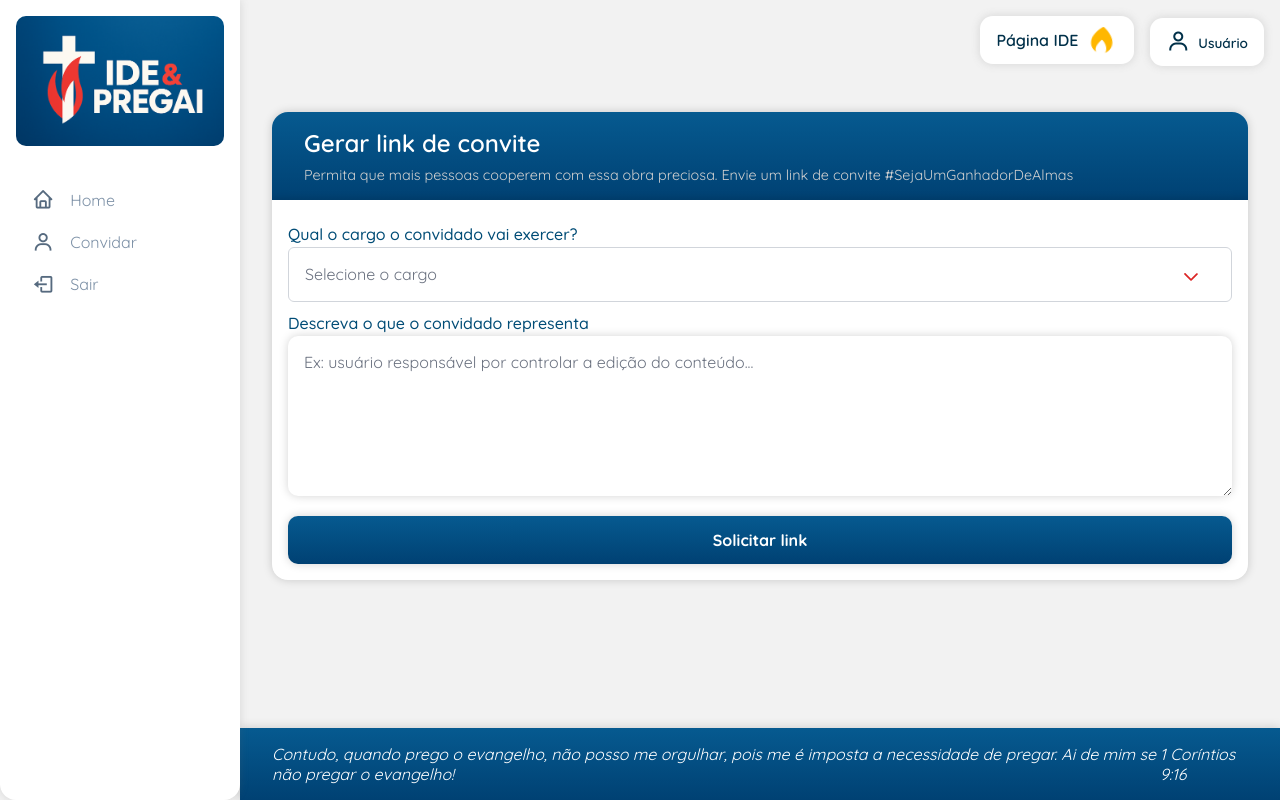
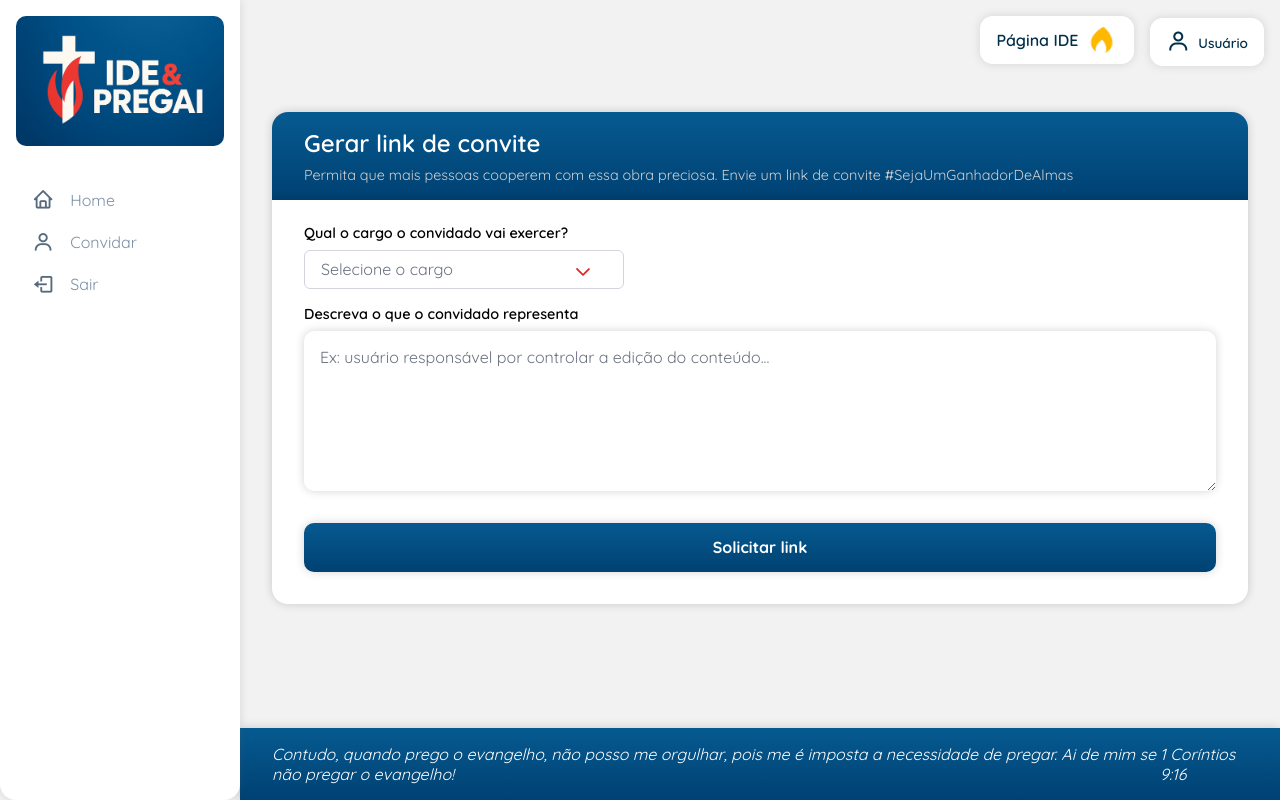
Before and after one commit to jefferson-da-silva-santos/ide, a React (Vite) app: page /invitation in a window 1280 px wide. Built offline with nearby package versions, Linux system fonts and the light colour scheme; sample sign-in values are in the browser's storage.

Commit message:
feat: add

```diff
--- a/src/assets/css/styles.css
+++ b/src/assets/css/styles.css
@@ -338,25 +338,27 @@
 }
 
 .content__form {
-  padding: 1rem;
+  padding: 1rem 2rem 2rem 2rem;
   display: flex;
   flex-direction: column;
   justify-content: center;
   align-items: baseline;
-  gap: 0.2rem;
+  gap: 0.5rem;
   width: 100%;
 }
 .content__form label {
   margin-top: 0.5rem;
-  color: #004c76;
-  font-weight: 500;
+  font-size: 0.9rem;
+  color: #000000;
+  font-weight: 600;
 }
 .content__form .p-dropdown {
-  padding: 1rem !important;
+  padding: 0.5rem 1rem !important;
   width: 100% !important;
+  max-width: 20rem;
 }
 .content__form .p-dropdown-item {
-  padding: 1rem !important;
+  padding: 0.5rem 1rem !important;
 }
 .content__form textarea {
   height: 10rem !important;
@@ -581,11 +583,30 @@
   gap: 1.5rem;
   width: 100%;
   max-width: 70rem;
-  padding: 1rem 2rem 2rem 2rem;
+  overflow: hidden;
   background: #ffffff; /* leve fundo azulado */
   border-radius: 7px;
   box-shadow: 0 0 10px rgba(101, 101, 101, 0.2);
   font-family: "Poppins", sans-serif;
+}
+.container-home .form-ide .form-content {
+  width: 100%;
+  padding: 0 2rem 2rem 2rem;
+}
+.container-home .form-ide .header-form {
+  display: flex;
+  flex-direction: column;
+  justify-content: center;
+  align-items: baseline;
+  gap: 0.5rem;
+  width: 100%;
+  padding: 2rem;
+  background-image: linear-gradient(to bottom, #065a90, #004173);
+}
+.container-home .form-ide .header-form h2 {
+  color: #fff;
+  font-size: 1.5rem;
+  font-weight: 600;
 }
 .container-home .form-ide .form-group {
   position: relative;
@@ -602,12 +623,6 @@
   font-size: 0.8rem;
   position: absolute;
   bottom: -16px;
-}
-.container-home h2 {
-  text-align: center;
-  color: #0077b6; /* azul profundo pra contraste */
-  margin-bottom: 2rem;
-  font-weight: 700;
 }
 .container-home .label-ide {
   display: block;
@@ -649,6 +664,7 @@
   font-weight: bold;
   cursor: pointer;
   font-size: 1rem;
+  margin-top: 1.5rem;
   transition: 0.3s ease;
 }
 .container-home button[type=submit]:hover {
@@ -1056,6 +1072,12 @@
   .container-home form .form-group .error {
     font-size: 0.7rem;
   }
+  .container-home .form-ide .form-content {
+    padding: 0 1rem 1rem 1rem;
+  }
+  .content__form {
+    padding: 1rem 1rem 1rem 1rem;
+  }
   .container-home label {
     margin-bottom: 4px;
   }
@@ -1065,9 +1087,6 @@
   }
   .container-home .header-home .menu {
     margin-left: 1rem;
-  }
-  .container-home form {
-    padding: 1rem;
   }
   .container-login .wrapper {
     display: grid;
--- a/src/assets/sass/main.scss
+++ b/src/assets/sass/main.scss
@@ -332,23 +332,25 @@
 }
 
 .content__form {
-  padding: 1rem;
-  @include flex(column, center, baseline, .2rem);
+  padding: 1rem 2rem 2rem 2rem;
+  @include flex(column, center, baseline, .5rem);
   width: 100%;
 
   label {
     margin-top: .5rem;
-    color: #004c76;
-    font-weight: 500;
+    font-size: .9rem;
+    color: #000000;
+    font-weight: 600;
   }
 
   .p-dropdown {
-    padding: 1rem !important;
+    padding: .5rem 1rem !important;
     width: 100% !important;
+    max-width: 20rem;
   }
 
   .p-dropdown-item {
-    padding: 1rem !important;
+    padding: .5rem 1rem !important;
   }
 
 
@@ -548,16 +550,36 @@
     @include flex(column, center, baseline, 1.5rem);
     width: 100%;
     max-width: 70rem;
-    padding: 1rem 2rem 2rem 2rem;
+    overflow: hidden;
     background: #ffffff; /* leve fundo azulado */
     border-radius: 7px;
     box-shadow: 0 0 10px rgba(101, 101, 101, 0.2);
     font-family: "Poppins", sans-serif;
 
+    .form-content {
+      width: 100%;
+      padding: 0 2rem 2rem 2rem;
+
+    }
+
+    .header-form {
+      @include flex(column, center, baseline, 0.5rem);
+      width: 100%;
+      padding: 2rem;
+     background-image: linear-gradient(to bottom, #065a90, #004173);
+
+     h2 {
+      color: #fff;
+      font-size: 1.5rem;
+      font-weight: 600;
+     }
+    }
+
     .form-group {
       position: relative;
       @include flex(column, center, baseline, 0rem);
       width: 100%;
+
 
       .error {
         position: absolute;
@@ -567,13 +589,6 @@
         bottom: -16px;
       }
     }
-  }
-
-  h2 {
-    text-align: center;
-    color: #0077b6; /* azul profundo pra contraste */
-    margin-bottom: 2rem;
-    font-weight: 700;
   }
 
   .label-ide {
@@ -621,6 +636,7 @@
     font-weight: bold;
     cursor: pointer;
     font-size: 1rem;
+    margin-top: 1.5rem;
     transition: 0.3s ease;
   }
 
--- a/src/components/FormContent/index.jsx
+++ b/src/components/FormContent/index.jsx
@@ -70,10 +70,11 @@ export const FormContent = () => {
   return (
     <form onSubmit={formik.handleSubmit}  className="form-ide">
       <div className="header-form">
-        <h2>Formulário Evangelístico ✝️</h2>
+        <h2>Proclame a mensagem aqui! ✝️</h2>
       </div>
 
-      <div>
+      <div className="form-content">
+        <div className="form-group">
           <label className="label-ide" style={{ display: "flex", alignItems: "center", gap: "8px" }}>
             <InputSwitch
               checked={showCurrentData}
@@ -84,7 +85,6 @@ export const FormContent = () => {
               : "Visualizar Dados Atuais 🔎"}
           </label>
         </div>
-
         {showCurrentData && (
           <p
             style={{
@@ -100,10 +100,8 @@ export const FormContent = () => {
             o dado que está atualmente ativo.
           </p>
         )}
-
         <div className="form-group">
           <label className="label-ide" htmlFor="palavraEsperanca">Palavra de Esperança *</label>
-
           <input
             id="palavraEsperanca"
             name="palavraEsperanca"
@@ -116,7 +114,6 @@ export const FormContent = () => {
           {formik.touched.palavraEsperanca && formik.errors.palavraEsperanca && (
             <span className="error">{formik.errors.palavraEsperanca}</span>
           )}
-
           <CurrentDataPreview
             label={"mensagem atual:"}
             value={apiData?.valor?.mensagem || ""}
@@ -124,10 +121,8 @@ export const FormContent = () => {
             showCurrentData={showCurrentData}
           />
         </div>
-
         <div className="form-group">
           <label className="label-ide" htmlFor="textoBiblico">Texto Bíblico *</label>
-
           <textarea
             id="textoBiblico"
             name="textoBiblico"
@@ -140,7 +135,6 @@ export const FormContent = () => {
           {formik.touched.textoBiblico && formik.errors.textoBiblico && (
             <span className="error">{formik.errors.textoBiblico}</span>
           )}
-
           <CurrentDataPreview
             label={"versiculo atual:"}
             value={apiData?.valor?.versiculo || ""}
@@ -149,10 +143,8 @@ export const FormContent = () => {
             isTextArea={true}
           />
         </div>
-
         <div className="form-group">
           <label className="label-ide" htmlFor="referencia">Referência Bíblica *</label>
-
           <input
             id="referencia"
             name="referencia"
@@ -172,10 +164,8 @@ export const FormContent = () => {
             showCurrentData={showCurrentData}
           />
         </div>
-
         <div className="form-group">
           <label className="label-ide" htmlFor="background">Imagem de Fundo *</label>
-
           <select
             id="background"
             name="background"
@@ -200,7 +190,6 @@ export const FormContent = () => {
           {formik.touched.background && formik.errors.background && (
             <span className="error">{formik.errors.background}</span>
           )}
-
           <CurrentDataPreview
             label={"imagem de fundo atual:"}
             value={apiData?.valor?.background || ""}
@@ -208,10 +197,8 @@ export const FormContent = () => {
             showCurrentData={showCurrentData}
           />
         </div>
-
         <div className="form-group">
           <label className="label-ide" htmlFor="louvor">Link do Louvor *</label>
-
           <input
             type="text"
             placeholder="Link do louvor (do youtube) aqui"
@@ -227,7 +214,6 @@ export const FormContent = () => {
           {formik.touched.louvor && formik.errors.louvor && (
             <span className="error">{formik.errors.louvor}</span>
           )}
-
           <CurrentDataPreview
             label={"link do louvor atual:"}
             value={apiData?.valor?.link_louvor || ""}
@@ -235,10 +221,8 @@ export const FormContent = () => {
             showCurrentData={showCurrentData}
           />
         </div>
-
         <div className="form-group">
           <label className="label-ide" htmlFor="tema">Tema de Cores *</label>
-
           <select
             id="tema"
             name="tema"
@@ -261,7 +245,6 @@ export const FormContent = () => {
           {formik.touched.tema && formik.errors.tema && (
             <span className="error">{formik.errors.tema}</span>
           )}
-
           <CurrentDataPreview
             label={"tema atual:"}
             value={apiData?.valor?.tema || ""}
@@ -269,10 +252,10 @@ export const FormContent = () => {
             showCurrentData={showCurrentData}
           />
         </div>
-
         <button type="submit" disabled={loadingUpdateContent}>
           {loadingUpdateContent ? "Salvando..." : "Proclamar a Mensagem 📖"}
         </button>
+      </div>
     </form>
   );
 };
```
Also changed, not shown: src/assets/sass/media.scss (+6 -4 lines), 1 other file (tests, documents, lock files or other folders). Lines whose indentation alone changed are shown as unchanged.
